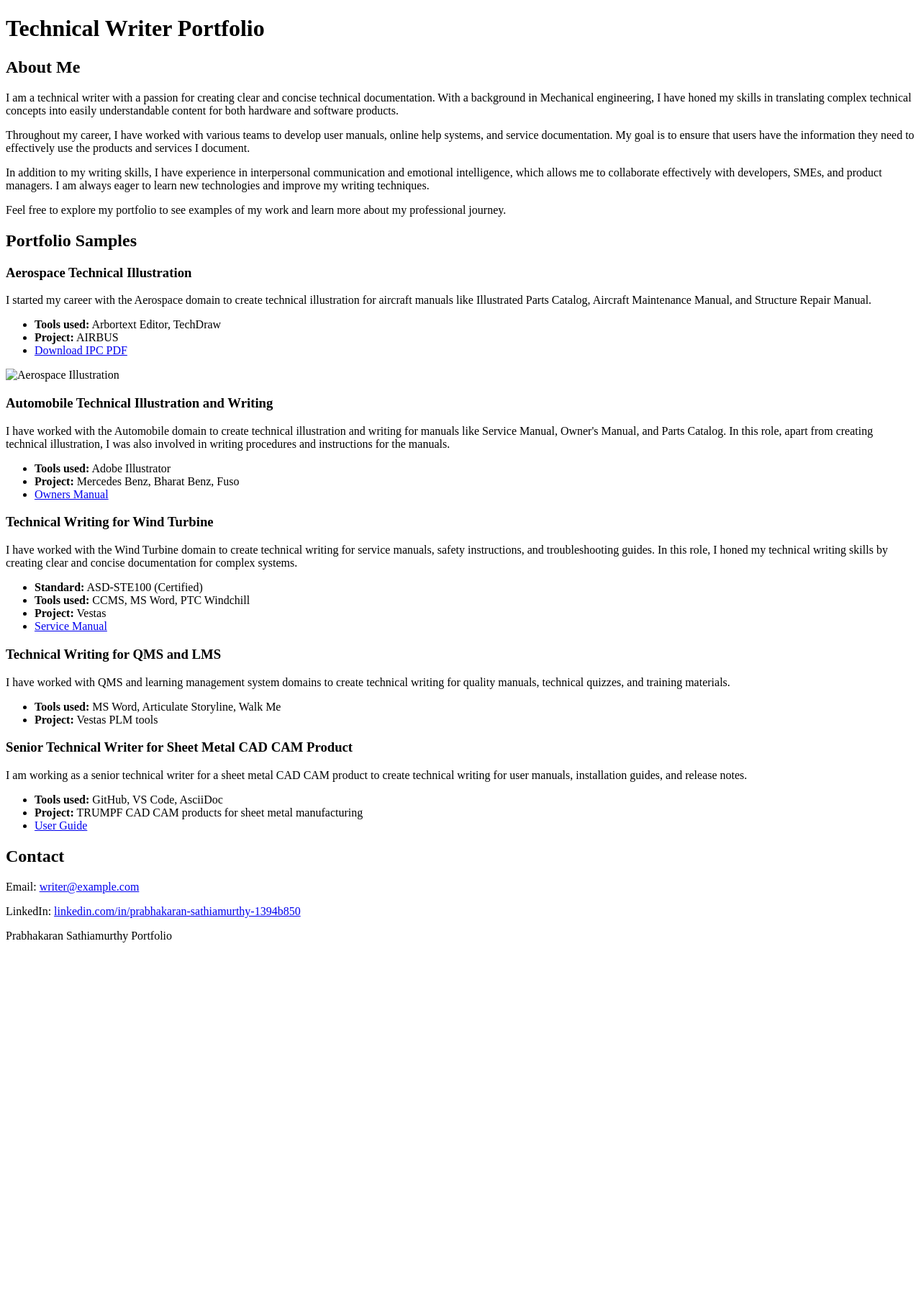
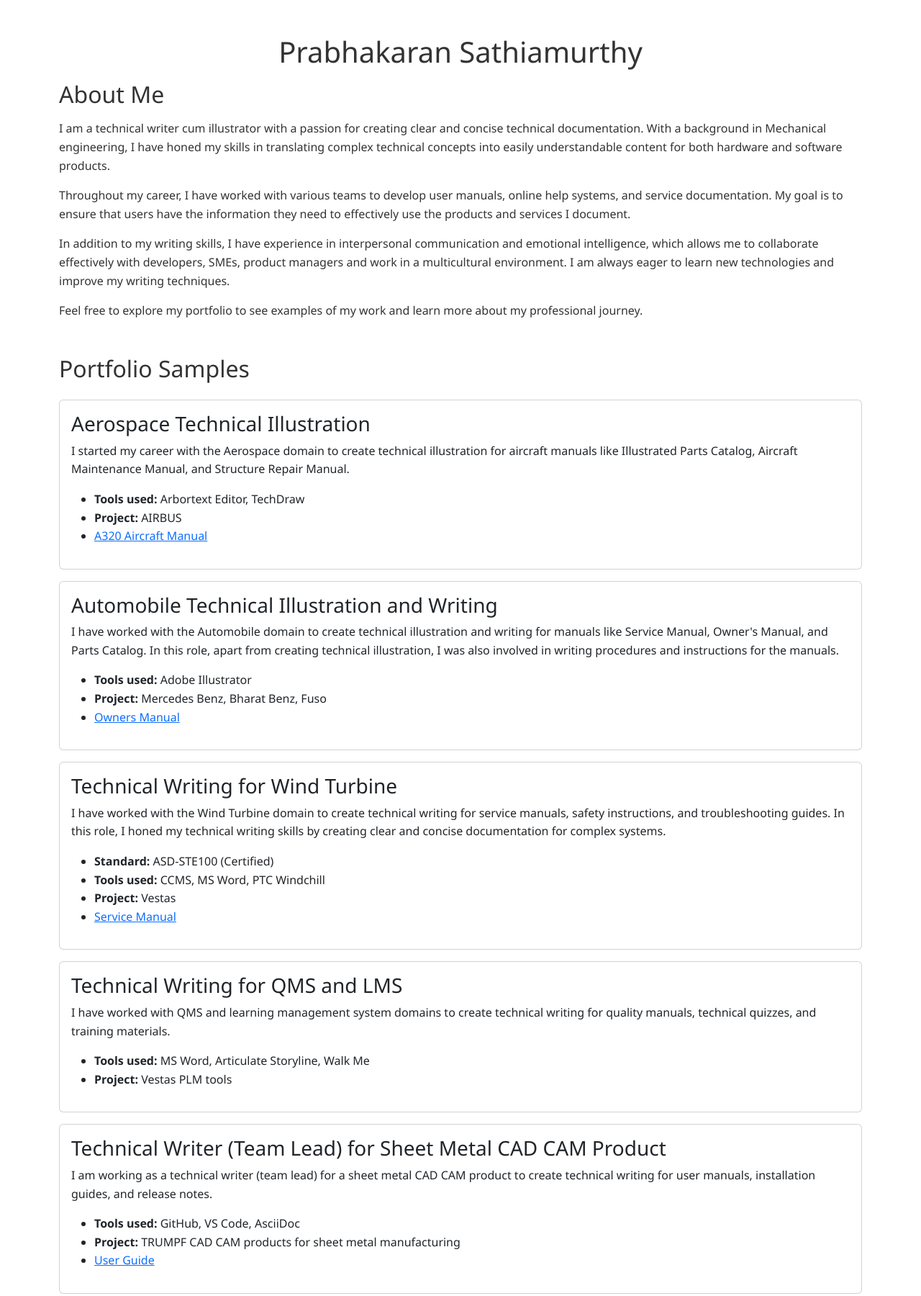
Before and after one commit to tmmprabhakarans/Portfolio, a plain HTML site: page index.html in a window 1280 px wide. Shown: the top 1800 px of the page at 72% size. Before the commit the page ends 1325 px from the top, so only its background shows below. Drawn offline with nearby package versions, Linux system fonts and the light colour scheme.

Commit message:
Final commit

```diff
--- a/index.html
+++ b/index.html
@@ -4,38 +4,98 @@
     <meta charset="UTF-8">
     <meta name="viewport" content="width=device-width, initial-scale=1.0">
     <title>Technical Writer Portfolio</title>
-    <link rel="stylesheet" href="src/styles/main.css">
+    <!-- Bootstrap CSS -->
+    <link href="https://cdn.jsdelivr.net/npm/bootstrap@5.3.2/dist/css/bootstrap.min.css" rel="stylesheet">
+    <!-- Font Awesome for icons -->
+    <link rel="stylesheet" href="https://cdnjs.cloudflare.com/ajax/libs/font-awesome/6.0.0/css/all.min.css">
+    <style>
+        :root {
+            --primary-color: #2c3e50;
+            --secondary-color: #34495e;
+            --accent-color: #3498db;
+            --text-color: #333;
+            --light-bg: #f8f9fa;
+        }
+        body {
+            color: var(--text-color);
+            font-family: 'Segoe UI', Tahoma, Geneva, Verdana, sans-serif;
+            line-height: 1.6;
+        }
+        .hero-section {
+            background: linear-gradient(135deg, var(--primary-color), var(--secondary-color));
+            color: white;
+            padding: 4rem 0;
+            margin-bottom: 2rem;
+        }
+        .project-card {
+            border: none;
+            box-shadow: 0 2px 15px rgba(0,0,0,0.1);
+            transition: transform 0.3s ease;
+            margin-bottom: 2rem;
+        }
+        .project-card:hover {
+            transform: translateY(-5px);
+        }
+        .section-title {
+            color: var(--primary-color);
+            border-bottom: 3px solid var(--accent-color);
+            display: inline-block;
+            padding-bottom: 0.5rem;
+            margin-bottom: 2rem;
+        }
+        .skill-tag {
+            background-color: var(--light-bg);
+            color: var(--primary-color);
+            padding: 0.3rem 0.8rem;
+            border-radius: 20px;
+            display: inline-block;
+            margin: 0.2rem;
+            font-size: 0.9rem;
+        }
+        .contact-info i {
+            color: var(--accent-color);
+            margin-right: 0.5rem;
+        }
+    </style>
 </head>
 <body>
-    <header>
-        <h1>Technical Writer Portfolio</h1>
-    </header>
+            <div class="container py-5">
                 <main>
-        <section id="about">
-            <h2>About Me</h2>
-            <p>I am a technical writer with a passion for creating clear and concise technical documentation. With a background in Mechanical engineering, I have honed my skills in translating complex technical concepts into easily understandable content for both hardware and software products.</p>
+                    <section id="about" class="mb-5">
+                        <h1 class="mb-3 text-center">Prabhakaran Sathiamurthy</h1>
+                        <h2 class="mb-3">About Me</h2>
+                        <p>I am a technical writer cum illustrator with a passion for creating clear and concise technical documentation. With a background in Mechanical engineering, I have honed my skills in translating complex technical concepts into easily understandable content for both hardware and software products.</p>
                         <p>Throughout my career, I have worked with various teams to develop user manuals, online help systems, and service documentation. My goal is to ensure that users have the information they need to effectively use the products and services I document.</p>
-            <p>In addition to my writing skills, I have experience in interpersonal communication and emotional intelligence, which allows me to collaborate effectively with developers, SMEs, and product managers. I am always eager to learn new technologies and improve my writing techniques.</p>
+                        <p>In addition to my writing skills, I have experience in interpersonal communication and emotional intelligence, which allows me to collaborate effectively with developers, SMEs, product managers and work in a multicultural environment. I am always eager to learn new technologies and improve my writing techniques.</p>
                         <p>Feel free to explore my portfolio to see examples of my work and learn more about my professional journey.</p>
                     </section>
-        <section id="samples">
-            <h2>Portfolio Samples</h2>
-            <h3>Aerospace Technical Illustration</h3>
+                    <section id="samples" class="mb-5">
+                        <h2 class="mb-4">Portfolio Samples</h2>
+                        <div class="card mb-3">
+                            <div class="card-body">
+                                <h3 class="card-title">Aerospace Technical Illustration</h3>
                                 <p>I started my career with the Aerospace domain to create technical illustration for aircraft manuals like Illustrated Parts Catalog, Aircraft Maintenance Manual, and Structure Repair Manual.</p>
                                 <ul>
                                     <li><strong>Tools used:</strong> Arbortext Editor, TechDraw</li>
                                     <li><strong>Project:</strong> AIRBUS</li>
-                <li><a href="img/IPC.pdf" target="_blank">Download IPC PDF</a></li>
+                                    <li><a href="https://aircraft.airbus.com/sites/g/files/jlcbta126/files/2025-01/AC_A320_0624.pdf" target="_blank">A320 Aircraft Manual</a></li>
                                 </ul>
-            <img src="img/Aero.png" alt="Aerospace Illustration">
-            <h3>Automobile Technical Illustration and Writing</h3>
+                            </div>
+                        </div>
+                        <div class="card mb-3">
+                            <div class="card-body">
+                                <h3 class="card-title">Automobile Technical Illustration and Writing</h3>
                                 <p>I have worked with the Automobile domain to create technical illustration and writing for manuals like Service Manual, Owner's Manual, and Parts Catalog. In this role, apart from creating technical illustration, I was also involved in writing procedures and instructions for the manuals.</p>
                                 <ul>
                                     <li><strong>Tools used:</strong> Adobe Illustrator</li>
                                     <li><strong>Project:</strong> Mercedes Benz, Bharat Benz, Fuso</li>
                                     <li><a href="https://static.oneweb.mercedes-benz.com/css-oom-assets/en-sa/pdf/mercedes-a-class-saloon-2024-october-v177-mbux-owners-manual-2.pdf" target="_blank">Owners Manual</a></li>
                                 </ul>
-            <h3>Technical Writing for Wind Turbine</h3>
+                            </div>
+                        </div>
+                        <div class="card mb-3">
+                            <div class="card-body">
+                                <h3 class="card-title">Technical Writing for Wind Turbine</h3>
                                 <p>I have worked with the Wind Turbine domain to create technical writing for service manuals, safety instructions, and troubleshooting guides. In this role, I honed my technical writing skills by creating clear and concise documentation for complex systems.</p>
                                 <ul>
                                     <li><strong>Standard:</strong> ASD-STE100 (Certified)</li>
@@ -43,28 +103,36 @@
                                     <li><strong>Project:</strong> Vestas</li>
                                     <li><a href="https://docs.wind-watch.org/vestasv90-100_safetymanual.pdf" target="_blank">Service Manual</a></li>
                                 </ul>
-            <h3>Technical Writing for QMS and LMS</h3>
+                            </div>
+                        </div>
+                        <div class="card mb-3">
+                            <div class="card-body">
+                                <h3 class="card-title">Technical Writing for QMS and LMS</h3>
                                 <p>I have worked with QMS and learning management system domains to create technical writing for quality manuals, technical quizzes, and training materials.</p>
                                 <ul>
                                     <li><strong>Tools used:</strong> MS Word, Articulate Storyline, Walk Me</li>
                                     <li><strong>Project:</strong> Vestas PLM tools</li>
                                 </ul>
-            <h3>Senior Technical Writer for Sheet Metal CAD CAM Product</h3>
-            <p>I am working as a senior technical writer for a sheet metal CAD CAM product to create technical writing for user manuals, installation guides, and release notes.</p>
+                            </div>
+                        </div>
+                        <div class="card mb-3">
+                            <div class="card-body">
+                                <h3 class="card-title">Technical Writer (Team Lead) for Sheet Metal CAD CAM Product</h3>
+                                <p>I am working as a technical writer (team lead) for a sheet metal CAD CAM product to create technical writing for user manuals, installation guides, and release notes.</p>
                                 <ul>
                                     <li><strong>Tools used:</strong> GitHub, VS Code, AsciiDoc</li>
                                     <li><strong>Project:</strong> TRUMPF CAD CAM products for sheet metal manufacturing</li>
                                     <li><a href="https://fluxbook-test.onrender.com" target="_blank">User Guide</a></li>
                                 </ul>
+                            </div>
+                        </div>
                     </section>
-        <section id="contact">
+                    <section id="contact" class="mb-5">
                         <h2>Contact</h2>
-            <p>Email: <a href="mailto:writer@example.com">writer@example.com</a></p>
-            <p>LinkedIn: <a href="#">linkedin.com/in/prabhakaran-sathiamurthy-1394b850</a></p>
+                        <p>Email: <a href="mailto:prahan74@gmail.com">prahan74@gmail.com</a></p>
+                        <p>LinkedIn: <a href="https://www.linkedin.com/in/prabhakaran-sathiamurthy-1394b850" target="_blank">linkedin.com/in/prabhakaran-sathiamurthy-1394b850</a></p>
                     </section>
                 </main>
-    <footer>
-        <p>Prabhakaran Sathiamurthy Portfolio</p>
-    </footer>
+            </div>
 </body>
 </html>
```
Also changed, not shown: 1 other file. Lines whose indentation alone changed are shown as unchanged.
